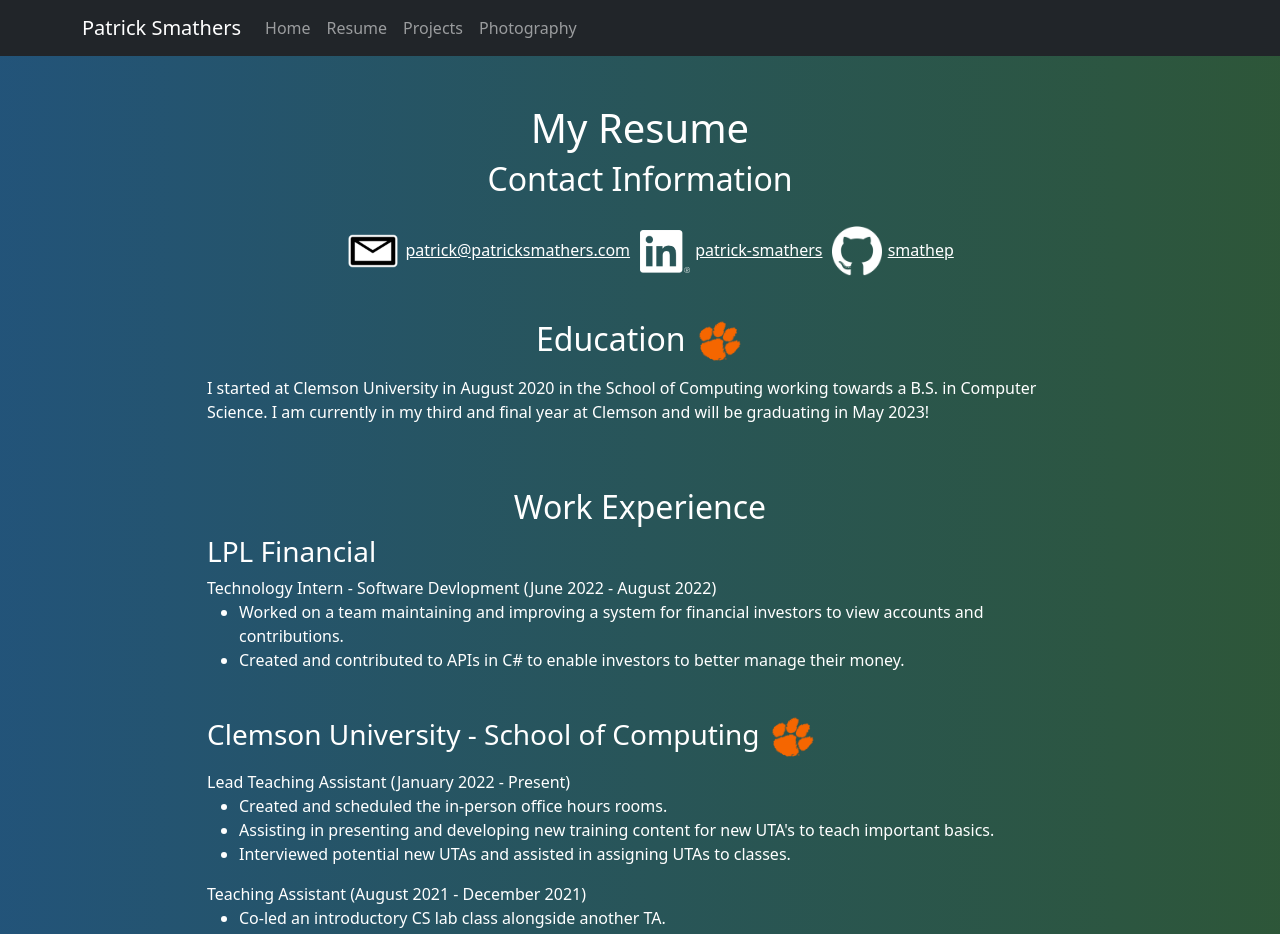
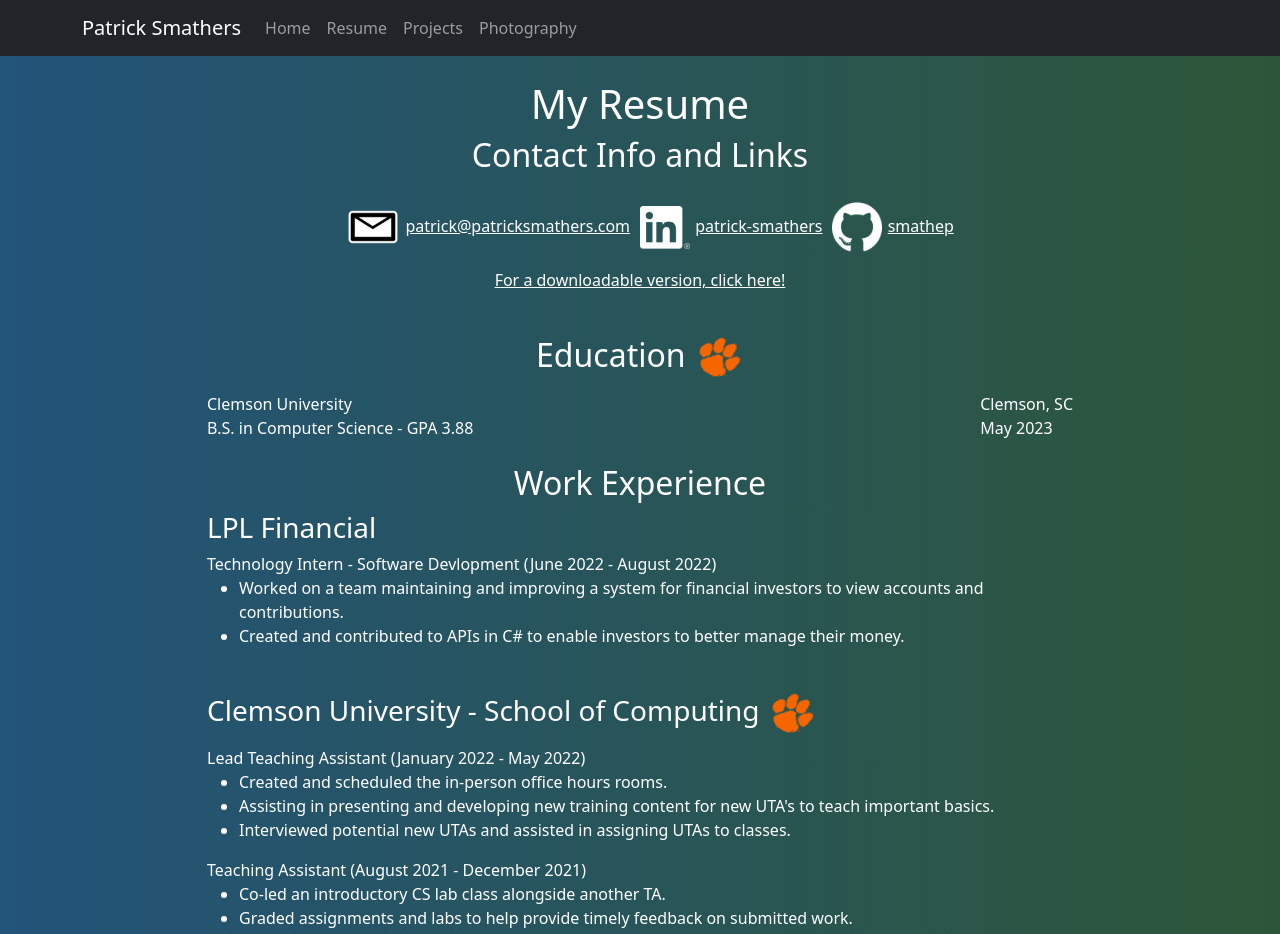
Before and after one commit to smathep/Portfolio, a React (Create React App) app: page /resume in a window 1280 px wide. Shown: the top 934 px of the page. Built offline with nearby package versions, Linux system fonts and the light colour scheme.

Commit message:
Updated education section. Added resume download

```diff
--- a/src/pages/Resume.jsx
+++ b/src/pages/Resume.jsx
@@ -1,9 +1,9 @@
 import React from 'react';
-import ReactDOM from 'react-dom/client';
+// import ReactDOM from 'react-dom/client';
 // import 'bootstrap/dist/css/bootstrap.min.css';
 // import './index.css';
-import App from '../App';
-import Navbar from '../Navbar';
+// import App from '../App';
+// import Navbar from '../Navbar';
 // import reportWebVitals from '../reportWebVitals';
 
 export default function Resume(){
@@ -11,10 +11,10 @@
         <div>
           <div id="content" >
 
-            <br/>
+            {/* <br/> */}
             <br/>
             <h1>My Resume</h1>
-            <h2>Contact Information</h2>
+            <h2>Contact Info and Links</h2>
 
             <div class="table" className='centered'>
                 <ul id="horizontal-list">
@@ -23,14 +23,21 @@
                     <li><img src="./assets/resume/GitHub-Mark-Light-120px-plus.png" width="50px" style={{"vertical-align": "middle", "margin-right": "1px"}}/> <a id="links" href="https://github.com/smathep/">smathep</a></li>
                 </ul>
             </div>
+            <p className='centered'><a id="links" href="./assets/resume/Resume - Patrick Smathers.pdf">For a downloadable version, click here!</a></p>
 
             <br/>
             <h2>Education <img src="./assets/resume/Paw_RGB__Orange.png" width="50px" style={{"vertical-align": "middle", "padding-bottom": "2px"}}/></h2>
 
-            <p>
-                I started at Clemson University in August 2020 in the School of Computing working towards a B.S. in Computer Science. I am currently in my third and final year at Clemson and will be graduating in May 2023!
+            <p style={{"float": "left"}}>
+                Clemson University<br/>
+                B.S. in Computer Science - GPA 3.88
+            </p>
+            <p style={{"float": "right"}}>
+                Clemson, SC <br></br>
+                May 2023
             </p>
 
+            <br/>
             <br/>
             <br/>
             <h2>Work Experience</h2>
@@ -48,7 +55,7 @@
 
             <h3 >Clemson University - School of Computing <img src="./assets/resume/Paw_RGB__Orange.png" width="50px" style={{"vertical-align": "middle"}}/> </h3>
             <p>
-                Lead Teaching Assistant (January 2022 - Present)
+                Lead Teaching Assistant (January 2022 - May 2022)
                 <br />
                 <ul>
                     <li>Created and scheduled the in-person office hours rooms.</li>
```
Also changed, not shown: 1 other file (tests, documents, lock files or other folders).
